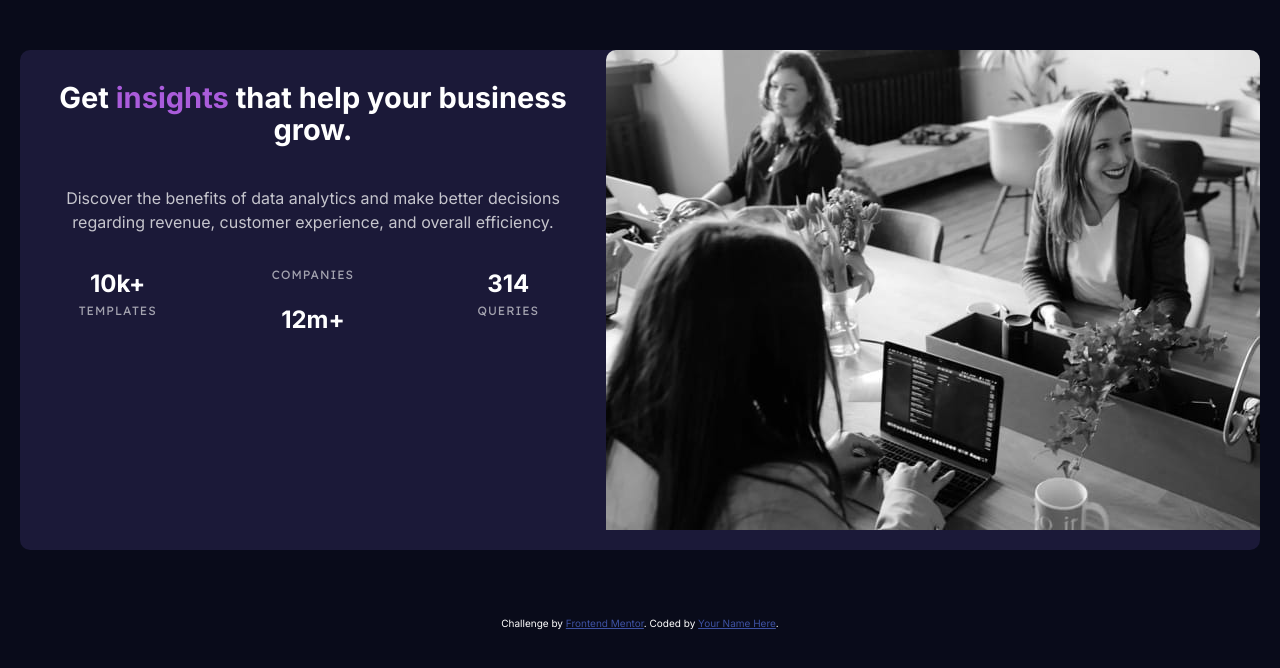
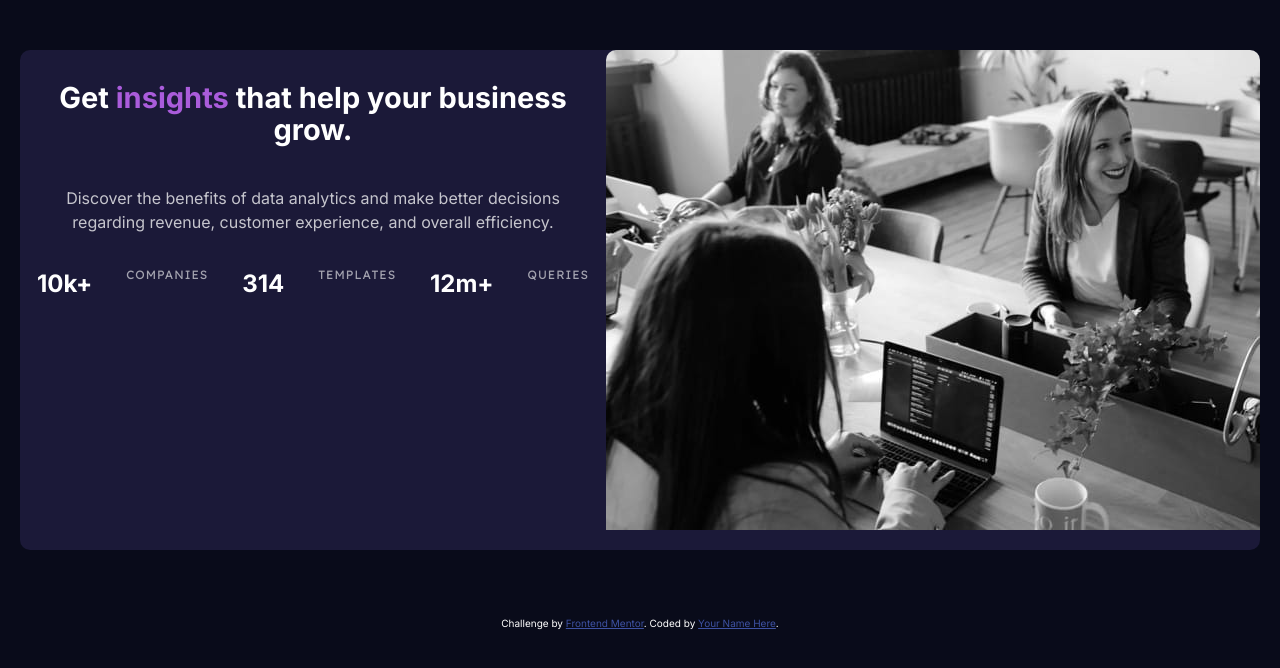
Before and after one commit to andrewteece/stats-preview-card-component, a plain HTML site: page index.html in a window 1280 px wide. Drawn offline with Linux system fonts and the light colour scheme.

Commit message:
code stats section

```diff
--- a/css/styles.css
+++ b/css/styles.css
@@ -134,7 +134,7 @@ p {
 
   .stats__section {
    display: grid;
-   grid-template-columns: 1fr 1fr 1fr;
+   grid-auto-flow: column;
   }
 
 }
```
